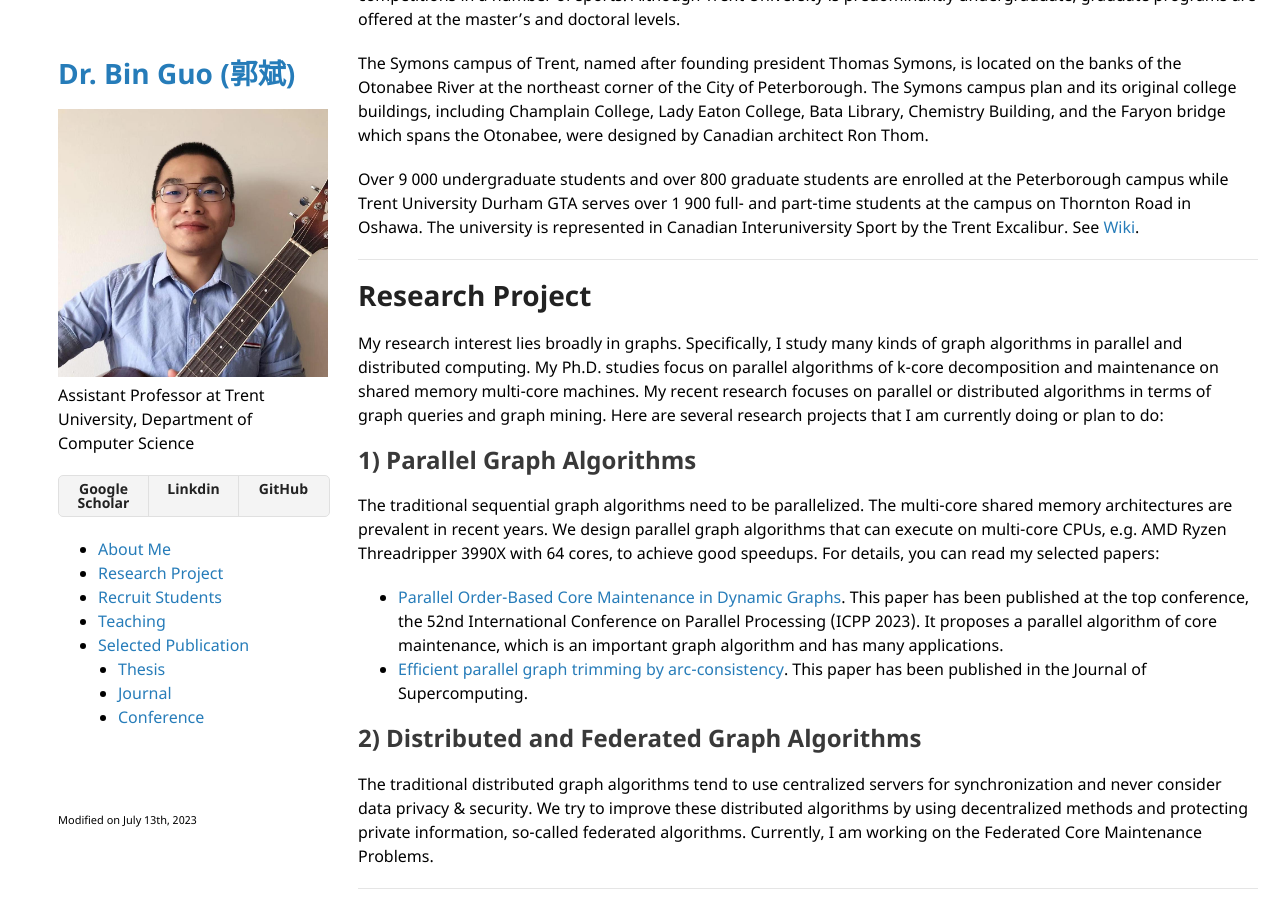
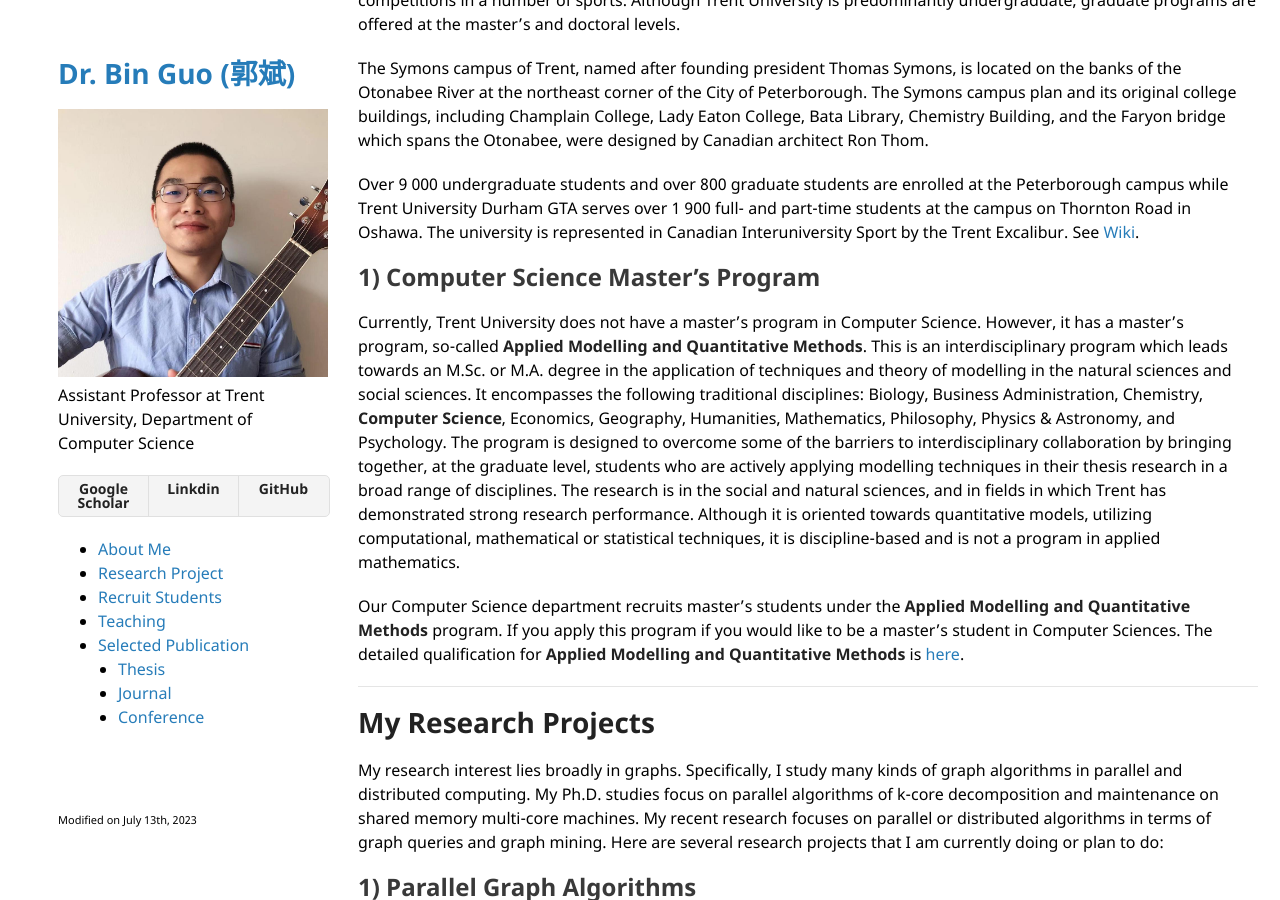
Before and after one commit to bin-guo/bin-guo.github.io, a Jekyll site: the page built from index.md, in a window 1280 px wide and 900 px high, scrolled down 496 px. Built offline with Jekyll 4.4.1, drawn with Linux system fonts in a browser that asks for light colours; our own code applies the rules of GitHub Pages for plain Markdown files.

Commit message:
Update index.md

```diff
--- a/index.md
+++ b/index.md
@@ -3,7 +3,7 @@ I will be an assistant professor at [Trent University](https://www.trentu.ca/) s
 
 My Email is [binguo\[at\]trentu.ca](mailto:binguo@trentu.ca).
 
-## Trent University
+# Trent University
 
 Trent University is a public liberal arts university in Peterborough, Ontario, with a satellite campus in Oshawa, which serves the Regional Municipality of Durham. Trent is known for its Oxbridge college system and small class sizes.
 
@@ -14,9 +14,15 @@ The Symons campus of Trent, named after founding president Thomas Symons, is loc
 Over 9 000 undergraduate students and over 800 graduate students are enrolled at the Peterborough campus while Trent University Durham GTA serves over 1 900 full- and part-time students at the campus on Thornton Road in Oshawa. The university is represented in Canadian Interuniversity Sport by the Trent Excalibur.
 See [Wiki](https://en.wikipedia.org/wiki/Trent_University).
 
+
+## 1) Computer Science Master's Program
+Currently, Trent University does not have a master's program in Computer Science. However, it has a master's program, so-called [**Applied Modelling and Quantitative Methods**](https://www.trentu.ca/amod/). This is an interdisciplinary program which leads towards an M.Sc. or M.A. degree in the application of techniques and theory of modelling in the natural sciences and social sciences. It encompasses the following traditional disciplines: Biology, Business Administration, Chemistry, **Computer Science**, Economics, Geography, Humanities, Mathematics, Philosophy, Physics & Astronomy, and Psychology. The program is designed to overcome some of the barriers to interdisciplinary collaboration by bringing together, at the graduate level, students who are actively applying modelling techniques in their thesis research in a broad range of disciplines. The research is in the social and natural sciences, and in fields in which Trent has demonstrated strong research performance. Although it is oriented towards quantitative models, utilizing computational, mathematical or statistical techniques, it is discipline-based and is not a program in applied mathematics.
+
+Our Computer Science department recruits master's students under the **Applied Modelling and Quantitative Methods** program. If you apply this program if you would like to be a master's student in Computer Sciences. The detailed qualification for **Applied Modelling and Quantitative Methods** is [here](https://www.trentu.ca/graduatestudies/sites/trentu.ca.graduatestudies/files/documents/Programs%20at%20a%20Glance%20from%20TrentU_GradStudies_Viewbook2023_Digital%5B65%5D.pdf).
+
 ---
 
-# Research Project
+# My Research Projects
 My research interest lies broadly in graphs. Specifically, I study many kinds of graph algorithms in parallel and distributed computing. My Ph.D. studies focus on parallel algorithms of k-core decomposition and maintenance on shared memory multi-core machines. My recent research focuses on parallel or distributed algorithms in terms of graph queries and graph mining. Here are several research projects that I am currently doing or plan to do:
 
 ## 1) Parallel Graph Algorithms
```
